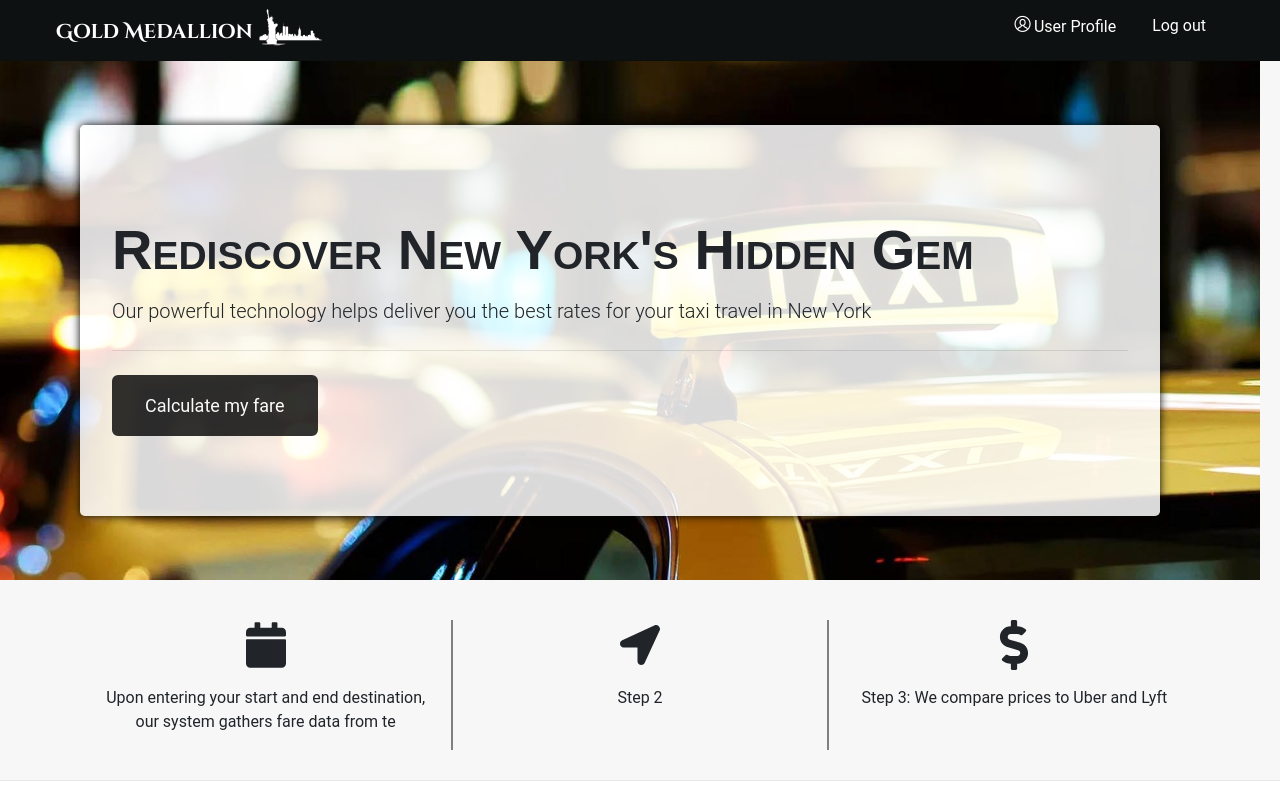
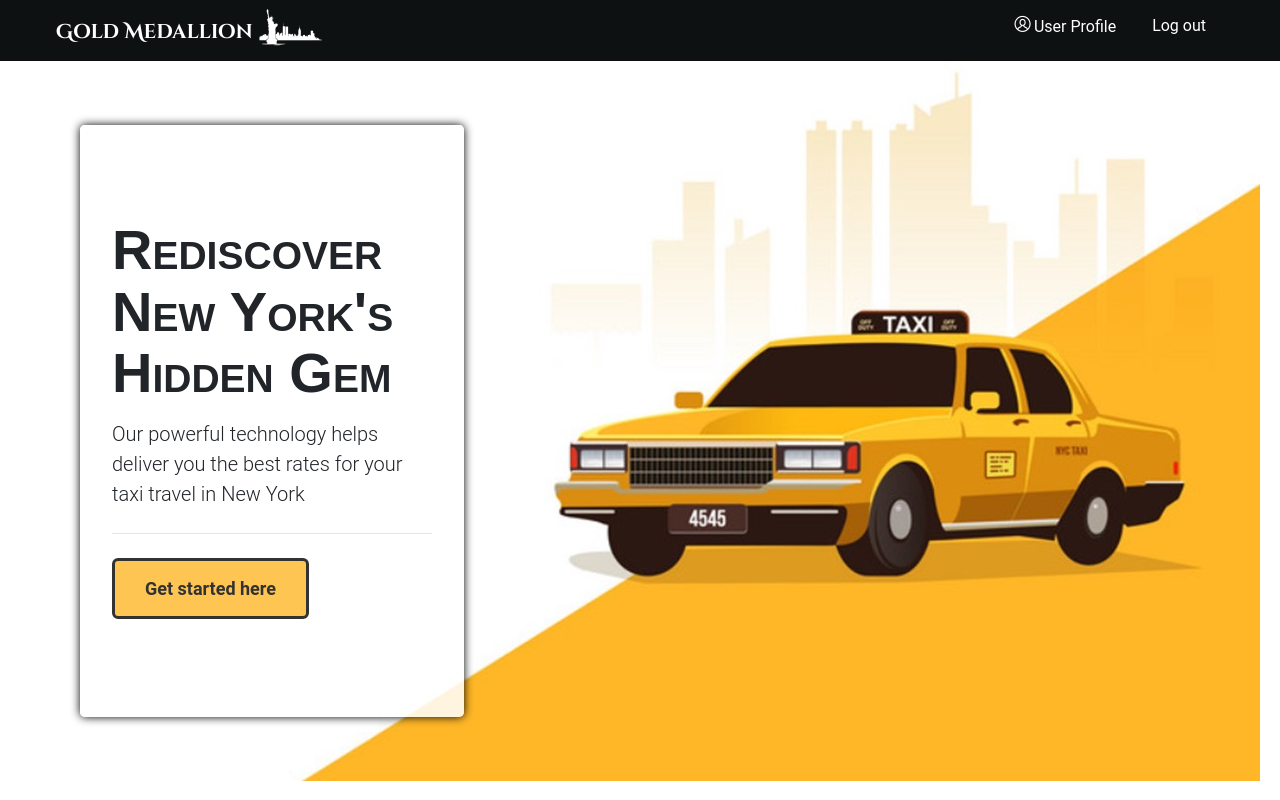
Before and after one commit to hughhhuang/gold_medallion, a React (Create React App) app: page /dashboard in a window 1280 px wide. Built offline with nearby package versions, Linux system fonts and the light colour scheme.

Commit message:
changed entire front screen

```diff
--- a/src/components/Charts.js
+++ b/src/components/Charts.js
@@ -28,6 +28,20 @@ class Charts extends Component {
     return (
       <div className="content">
         <div className="container-fluid">
+            <div className="row">
+                <div className="card">
+                    <h4 className="display-4">Get your rate estimate by inputing the fields below.</h4>
+                    <div className="card-body">
+                        <form className="form-inline" id="query-selection">
+                            <label for="pickup">Pickup Zipcode:</label>
+                            <input type="text" id="pickup" name="pickup" placeholder="Enter pickup zipcode"></input>
+                            <label for="dropoff">Dropoff Zipcode:</label>
+                            <input type="text" id="dropoff" name="dropoff" placeholder="Enter dropoff zipcode"></input>
+                            <button type="submit">Get my estimate</button>
+                        </form>
+                    </div>
+                </div>
+            </div>
             <div className="row">
             <div className="col-md-4">
               <div className="card ">
--- a/src/components/Dashboard.js
+++ b/src/components/Dashboard.js
@@ -1,6 +1,7 @@
 import React, { Component } from 'react'
 import ChartistGraph from 'react-chartist'
 import Jumbotron from './Jumbotron'
+import Taxi from "../assets/img/taxi\ background.jpg"
 import { FaDollarSign } from 'react-icons/fa'
 import { FaCalendar } from 'react-icons/fa';
 import { FaLocationArrow } from 'react-icons/fa';
@@ -11,21 +12,26 @@ class Dashboard extends Component {
     return (
       <div className="content">
         <div className="container-fluid">
-          <div className="row" id="background">
-              <Jumbotron />
+          <div className="row" id = "background">
+            <Jumbotron />
           </div>
-          <div className="row" id="opening-info">
+          <div id="opening-info-1">
+            <h1 className="display-4">How we calculate our rates</h1>
+          </div>
+          <div className="row"  id="opening-info-2">
             <div className="col-md-4" id="left-info-item">
-              < FaCalendar className="icons"/>
-              <p>Upon entering your start and end destination, our system gathers fare data from te </p>
+              < FaLocationArrow className="icons"/>
+              <p>Upon inputting your pickup and dropoff location, our database queries millions of historical rides since January 2018
+                and finds the trips that have the same pickup and dropoff location.</p>
             </div>
             <div className="col-md-4">
-              < FaLocationArrow className="icons"/>
-              <p>Step 2</p>
+              < FaCalendar className="icons"/>
+              <p>Since rates differ between seasons, our technology then narrows down the similar trips to trips of the same month.</p>
             </div>
             <div className="col-md-4" id="right-info-item">
               < FaDollarSign className="icons"/>
-              <p>Step 3: We compare prices to Uber and Lyft</p>
+              <p>Now that the data is filtered, the estimated cost is modeled using linear regression and delivered to you, matched against
+                the current costs from Uber and Lyft. </p>
             </div>
           </div>
         </div>
--- a/src/components/Jumbotron.js
+++ b/src/components/Jumbotron.js
@@ -1,6 +1,7 @@
 import React, { Component } from 'react'
 import { Link } from 'react-router-dom'
 import Calculations from './Calculations'
+
 class Jumbotron extends Component{
     render(){
         return(
@@ -10,7 +11,7 @@ class Jumbotron extends Component{
                 <hr className="my-4"></hr>
                 <p className="lead">
                     <Link className="btn btn-primary btn-lg" id='jumbo-button' to='/calculations'>
-                        Calculate my fare
+                        <b>Get started here</b>
                     </Link>
                 </p>
             </div>
--- a/src/index.css
+++ b/src/index.css
@@ -6,6 +6,7 @@ body {
   -webkit-font-smoothing: antialiased;
   -moz-osx-font-smoothing: grayscale;
 }
+
 
 code {
   font-family: source-code-pro, Menlo, Monaco, Consolas, 'Courier New',
@@ -40,6 +41,7 @@ code {
 .main-panel{
   width: 100vw;
   float: none;
+  background-color:white;
 }
 
 
@@ -62,6 +64,13 @@ code {
   padding-left: 5px;
 }
 
+.jumbotron{
+  animation: 3s ease-out 0s 1 fadeInJumbotron;
+  width: 90vw;
+  margin: 5vw 100px 5vw 100px;
+  background-color: rgba(255, 255, 255, 0.85);
+  box-shadow: 0px 0px 10px 0px #000000;
+}
 
 @media (max-width: 991px){
   .navbar-brand {
@@ -69,16 +78,27 @@ code {
   }
 }
 
+@media (min-width: 800px){
+  .jumbotron{
+    /* animation: 3s ease-out 0s 1 fadeInJumbotron; */
+    max-width: 30vw !important;
+    background-color: rgba(255, 255, 255, 0.85);
+    box-shadow: 0px 0px 10px 0px #000000;
+  }
+}
+
 #background{
-  background-image: url("./assets/img/taxi.jpg");
+  background-image: url("./assets/img/taxi\ background.jpg");
   background-size: cover;
   background-repeat: no-repeat;
   background-position-y: center;
+  background-color: white;
+  aspect-ratio: 16/9;
   width: 100vw;
-  min-height: 500px;
+  /* min-height: 500px; */
   margin-left:-50px;
   margin-top: -30px !important;
-  margin-right: -15px !important;
+  /* margin-right: -15px !important; */
 }
 
 @keyframes fadeInJumbotron {
@@ -107,7 +127,7 @@ code {
   box-shadow: 0px 0px 10px 0px #000000;
 }
 
-.jumbotron h1{
+.display-4{
   font-family: sans-serif;
   font-variant: small-caps;
   font-weight: bolder;
@@ -128,9 +148,9 @@ code {
 
 .jumbotron a, .jumbotron a:focus{
   animation: 3s ease-out 0s 1 hideButton;
-  background-color: black;
+  background-color: #FFB727;
   border: solid black;
-  color: white;
+  color: black;
 }
 
 .jumbotron a:hover{
@@ -139,9 +159,15 @@ code {
   border: solid rgb(0,0,0,.6);
 }
 
-#opening-info{
+#opening-info-2{
   padding-top: 40px;
-  text-align: center;
+  text-align: center !important;
+  background-color: white;
+}
+
+#opening-info-1{
+  text-align: center !important;
+  background-color: white;
 }
 
 .icons{
@@ -157,3 +183,14 @@ code {
 #right-info-item{
   border-left: 2px solid grey;
 }
+
+#query-selection label{
+  margin-right: 10px;
+  margin-left: 10px;
+  color: black;
+  font-weight: bolder;
+}
+
+#query-selection button{
+  margin-left: 20px;
+}
```
Also changed, not shown: src/assets/img/taxi background.jpg (added), src/assets/img/taxi.png (added).
